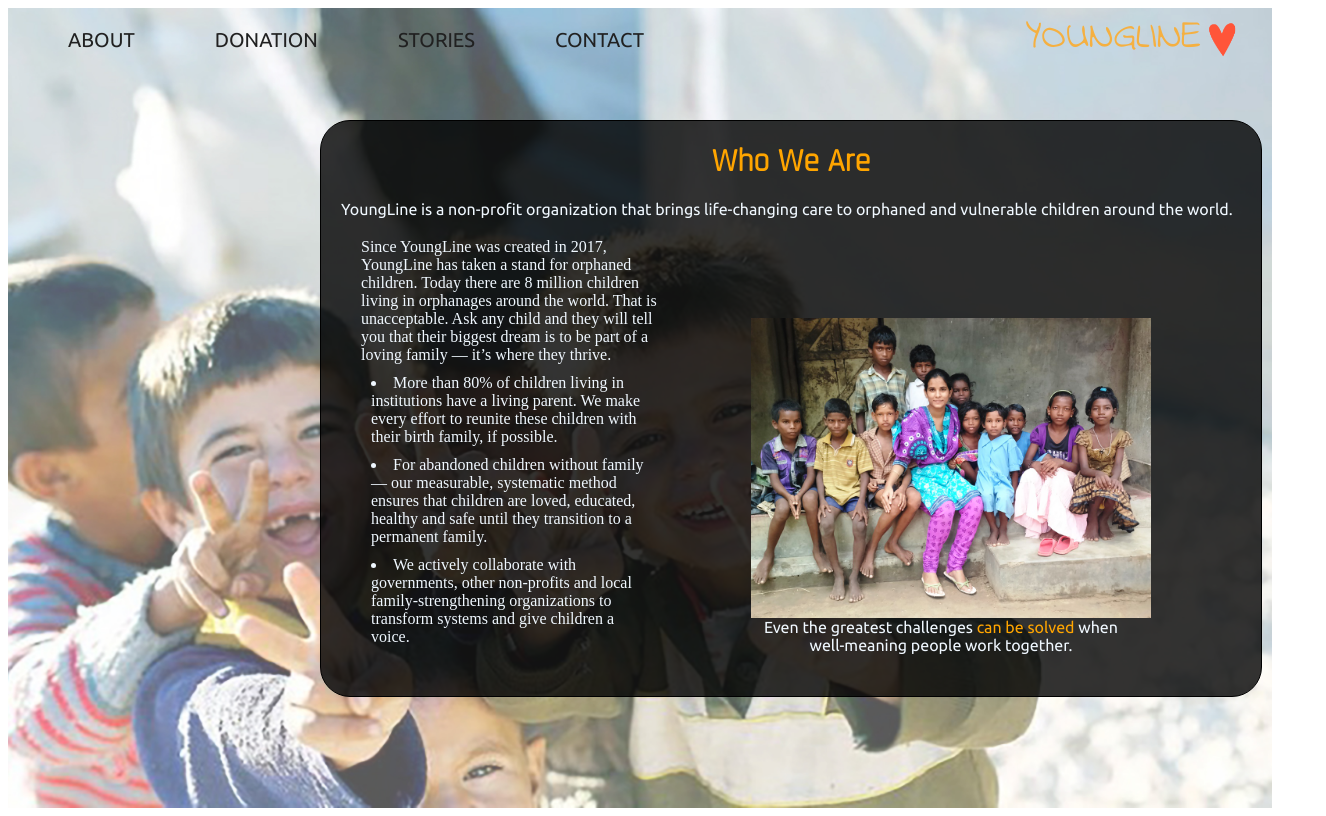
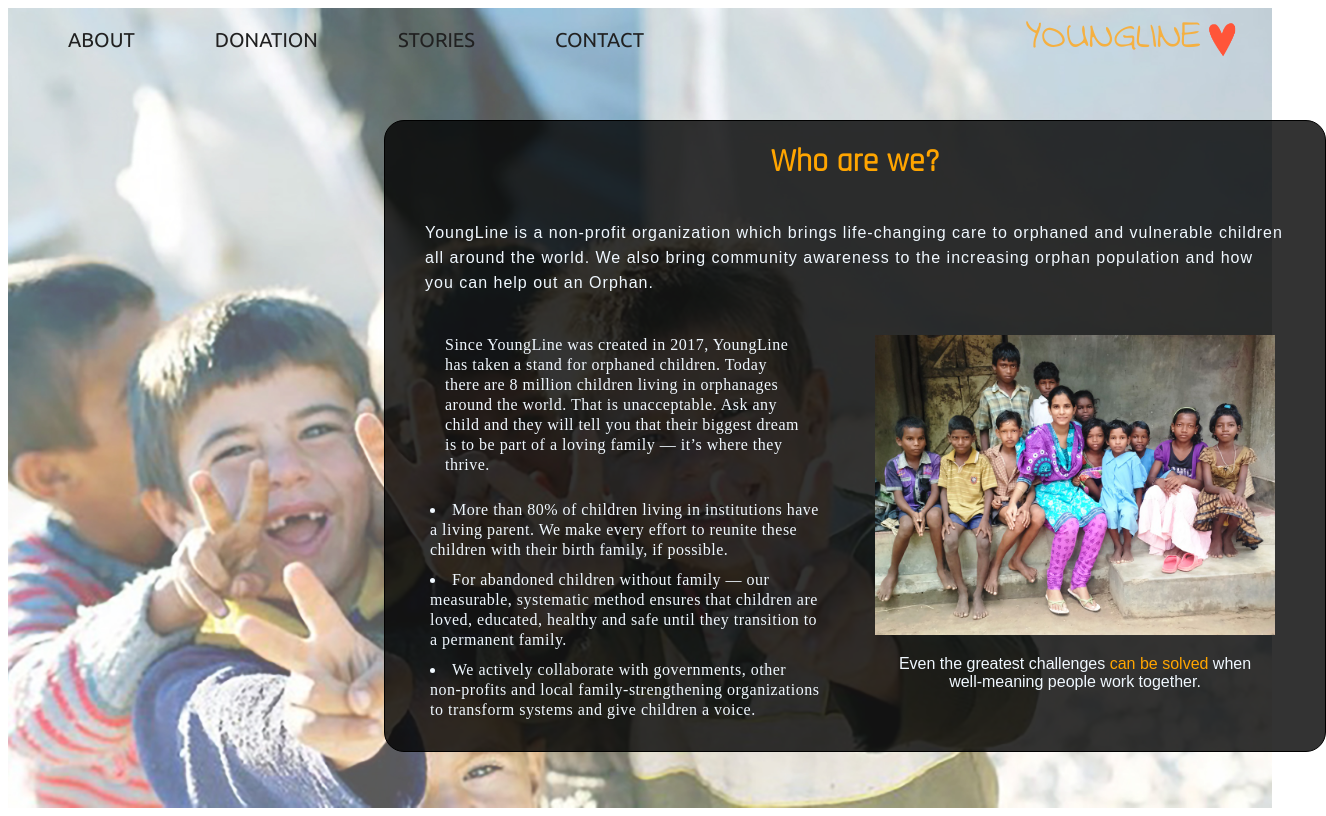
Before and after one commit to Yehorchik/orphan, an Angular app in the folder public/: page /about in a window 1280 px wide. Shown: the whole page, 1326 px wide, since content can reach past the window. Built offline with nearby package versions, Linux system fonts and the light colour scheme.

Commit message:
updated about

```diff
--- a/public/src/app/about/about.component.css
+++ b/public/src/app/about/about.component.css
@@ -1,83 +1,120 @@
 @import url('https://fonts.googleapis.com/css?family=Rajdhani|Ubuntu');
 
-*{
+* {
   margin: 0px;
   padding: 0px;
 }
 
-.about{
+.about {
   color: aliceblue;
-    background-color:rgba(0, 0, 0, 0.8);
+  background-color: rgba(0, 0, 0, 0.8);
   position: absolute;
-    left: 25%;
+  left: 30%;
   top: 15%;
   border: 1px solid black;
   width: 900px;
-    justify-content: center;
+  border-radius: 20px;
   padding: 20px;
-    border-radius: 30px;
 }
 
-.about h1{
+.about h1 {
   text-align: center;
   font-family: 'Rajdhani', sans-serif;
-    color:orange;
-}
-
-#main{
-    font-family: 'Ubuntu', sans-serif;
-}
-
-.text{
-    display: inline-block;
-    width: 300px;
-    margin: 20px;
-}
-
-li{
-    margin:10px;
-}
-
-.image{
-    margin-top: 100px;
-    display: inline-block;
-    vertical-align: top;
-    margin-left: 70px;
-    width: 380px;
-    text-align: center;
-}
-
-.image p{
-   font-family:  'Ubuntu', sans-serif;
-}
-
-span{
   color: orange;
 }
 
-.one{
-   width: 380px;
+#main {
+  font-family: Arial, Helvetica, sans-serif;
+  letter-spacing: 1px;
+  line-height: 25px;
+  padding: 20px;
+}
+
+.text {
+  display: inline-block;
+  width: 400px;
+  line-height: 20px;
+  letter-spacing: 0.5px;
+  padding-left: 20px;
+}
+
+.text p {
+  padding: 20px;
+}
+
+ul {
+  list-style-position: outside;
+}
+
+.text li {
+  padding: 5px;
+}
+
+.image {
+  vertical-align: top;
+  display: inline-block;
+  width: 400px;
+  text-align: center;
+  padding: 20px;
+  margin-left: 30px;
+}
+
+.image p {
+  font-family: Arial, Helvetica, sans-serif;
+  padding: 20px;
+}
+
+span {
+  color: orange;
 }
 
 @keyframes slidy {
-    0% { left: 0%; }
-    20% { left: 0%; }
-    25% { left: -100%; }
-    45% { left: -100%; }
-    50% { left: -200%; }
-    70% { left: -200%; }
-    75% { left: -300%; }
-    95% { left: -300%; }
-    100% { left: -400%; }
+  0% {
+    left: 0%;
+  }
+
+  20% {
+    left: 0%;
+  }
+
+  25% {
+    left: -100%;
+  }
+
+  45% {
+    left: -100%;
+  }
+
+  50% {
+    left: -200%;
+  }
+
+  70% {
+    left: -200%;
+  }
+
+  75% {
+    left: -300%;
+  }
+
+  95% {
+    left: -300%;
+  }
+
+  100% {
+    left: -400%;
+  }
 }
 
 div#slider {
   overflow: hidden;
   width: 400px;
 }
+
 div#slider figure img {
   float: left;
 }
+
 div#slider figure {
   position: relative;
   width: 500%;
@@ -88,7 +125,7 @@
   animation: 30s slidy infinite;
 }
 
-.hey{
+.hey {
   height: 300px;
   width: 400px;
 }
--- a/public/src/app/about/about.component.html
+++ b/public/src/app/about/about.component.html
@@ -1,16 +1,19 @@
 <!DOCTYPE html>
 <html lang="en">
+
 <head>
   <meta charset="UTF-8">
   <meta name="viewport" content="width=device-width, initial-scale=1.0">
   <meta http-equiv="X-UA-Compatible" content="ie=edge">
 </head>
+
 <body>
   <div class="about">
-    <h1>Who We Are</h1>
+    <h1>Who are we?</h1>
     <br>
-    <p id="main">YoungLine is a non-profit organization that
-        brings life-changing care to orphaned and vulnerable children around the world.
+    <p id="main">YoungLine is a non-profit organization which
+      brings life-changing care to orphaned and vulnerable children all around the world. We also bring community
+      awareness to the increasing orphan population and how you can help out an Orphan.
     </p>
     <div class="text">
       <p>Since YoungLine was created in 2017, YoungLine has taken a stand for orphaned children.
@@ -47,4 +50,5 @@
   </div>
 
 </body>
+
 </html>
```
Lines whose indentation alone changed are shown as unchanged.
